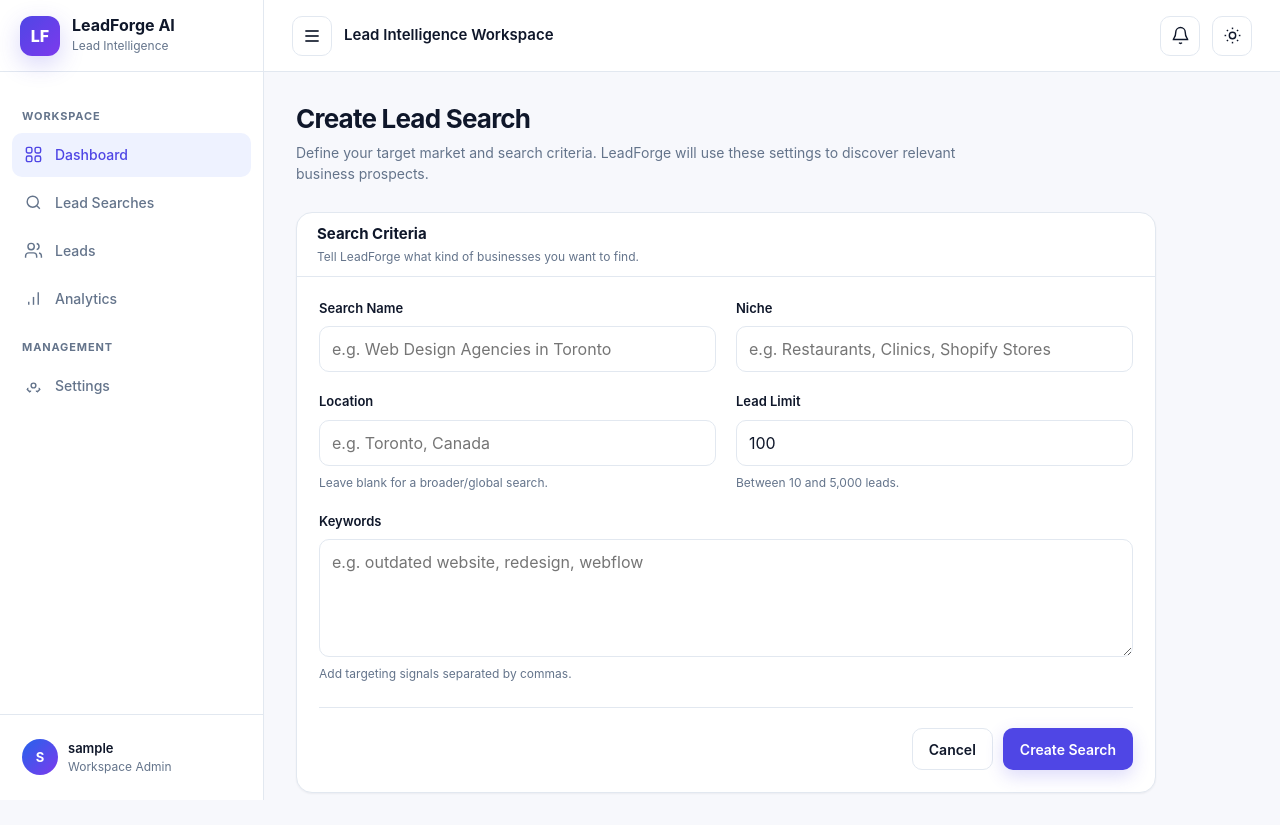
After one commit to si-joy/LeadForgeAI, a Django app: page /searches/new/ in a window 1280 px wide. The commit adds this page. Run offline with Django 5.2, Linux system fonts and the light colour scheme; the visitor is signed in with stand-in values (Sample User, id 1).

Commit message:
Add lead search creation workflow

```diff
--- a/config/urls.py
+++ b/config/urls.py
@@ -1,26 +1,20 @@
-"""
-URL configuration for config project.
-
-The `urlpatterns` list routes URLs to views. For more information please see:
-    https://docs.djangoproject.com/en/5.2/topics/http/urls/
-Examples:
-Function views
-    1. Add an import:  from my_app import views
-    2. Add a URL to urlpatterns:  path('', views.home, name='home')
-Class-based views
-    1. Add an import:  from other_app.views import Home
-    2. Add a URL to urlpatterns:  path('', Home.as_view(), name='home')
-Including another URLconf
-    1. Import the include() function: from django.urls import include, path
-    2. Add a URL to urlpatterns:  path('blog/', include('blog.urls'))
-"""
 from django.contrib import admin
-from django.urls import path
+from django.urls import include, path
 
 from searches.views import dashboard
 
 
 urlpatterns = [
     path("admin/", admin.site.urls),
-    path("", dashboard, name="dashboard"),
+
+    path(
+        "",
+        dashboard,
+        name="dashboard",
+    ),
+
+    path(
+        "searches/",
+        include("searches.urls"),
+    ),
 ]
--- /dev/null
+++ b/searches/forms.py
@@ -0,0 +1,52 @@
+from django import forms
+
+from .models import LeadSearch
+
+
+class LeadSearchForm(forms.ModelForm):
+    lead_limit = forms.IntegerField(
+        min_value=10,
+        max_value=5000,
+        initial=100,
+        help_text="Maximum number of leads to collect.",
+    )
+
+    class Meta:
+        model = LeadSearch
+
+        fields = [
+            "name",
+            "niche",
+            "location",
+            "keywords",
+        ]
+
+        widgets = {
+            "name": forms.TextInput(
+                attrs={
+                    "placeholder": "e.g. Web Design Agencies in Toronto"
+                }
+            ),
+            "niche": forms.TextInput(
+                attrs={
+                    "placeholder": "e.g. Restaurants, Clinics, Shopify Stores"
+                }
+            ),
+            "location": forms.TextInput(
+                attrs={
+                    "placeholder": "e.g. Toronto, Canada"
+                }
+            ),
+            "keywords": forms.Textarea(
+                attrs={
+                    "rows": 4,
+                    "placeholder": "e.g. outdated website, redesign, webflow",
+                }
+            ),
+        }
+
+    def __init__(self, *args, **kwargs):
+        super().__init__(*args, **kwargs)
+
+        for field in self.fields.values():
+            field.widget.attrs["class"] = "form-control"
--- a/searches/models.py
+++ b/searches/models.py
@@ -22,6 +22,10 @@
     keywords = models.TextField(
         blank=True,
         help_text="Comma-separated keywords",
+    )
+
+    lead_limit = models.PositiveIntegerField(
+        default=100,
     )
 
     status = models.CharField(
--- /dev/null
+++ b/searches/urls.py
@@ -0,0 +1,20 @@
+from django.urls import path
+
+from . import views
+
+
+app_name = "searches"
+
+
+urlpatterns = [
+    path(
+        "new/",
+        views.create_search,
+        name="create",
+    ),
+    path(
+        "<int:pk>/",
+        views.search_detail,
+        name="detail",
+    ),
+]
--- a/searches/views.py
+++ b/searches/views.py
@@ -1,9 +1,11 @@
+from django.contrib import messages
 from django.contrib.auth.decorators import login_required
 from django.db.models import Avg
-from django.shortcuts import render
+from django.shortcuts import redirect, render
 
 from leads.models import Lead
 
+from .forms import LeadSearchForm
 from .models import LeadSearch
 
 
@@ -11,13 +13,8 @@
 def dashboard(request):
     user = request.user
 
-    leads = Lead.objects.filter(
-        created_by=user,
-    )
-
-    searches = LeadSearch.objects.filter(
-        created_by=user,
-    )
+    leads = Lead.objects.filter(created_by=user)
+    searches = LeadSearch.objects.filter(created_by=user)
 
     context = {
         "total_leads": leads.count(),
@@ -30,9 +27,7 @@
         ).aggregate(
             avg=Avg("ai_score")
         )["avg"],
-        "recent_leads": leads.select_related(
-            "search"
-        )[:5],
+        "recent_leads": leads.select_related("search")[:5],
     }
 
     return render(
@@ -40,3 +35,58 @@
         "dashboard.html",
         context,
     )
+
+
+@login_required
+def create_search(request):
+    if request.method == "POST":
+        form = LeadSearchForm(request.POST)
+
+        if form.is_valid():
+            lead_search = form.save(commit=False)
+
+            lead_search.created_by = request.user
+            lead_search.status = LeadSearch.Status.DRAFT
+            lead_search.lead_limit = form.cleaned_data["lead_limit"]
+
+            lead_search.save()
+
+            messages.success(
+                request,
+                "Lead search created successfully.",
+            )
+
+            return redirect(
+                "searches:detail",
+                pk=lead_search.pk,
+            )
+
+    else:
+        form = LeadSearchForm()
+
+    return render(
+        request,
+        "searches/create.html",
+        {
+            "form": form,
+        },
+    )
+
+
+@login_required
+def search_detail(request, pk):
+    lead_search = LeadSearch.objects.filter(
+        pk=pk,
+        created_by=request.user,
+    ).first()
+
+    if not lead_search:
+        return redirect("dashboard")
+
+    return render(
+        request,
+        "searches/detail.html",
+        {
+            "lead_search": lead_search,
+        },
+    )
--- a/static/css/app.css
+++ b/static/css/app.css
@@ -673,3 +673,77 @@
     padding: 0 16px;
   }
 }
+
+.form-card {
+  max-width: 860px;
+}
+
+.form-grid {
+  display: grid;
+  grid-template-columns: repeat(2, minmax(0, 1fr));
+  gap: 20px;
+}
+
+.form-group {
+  display: grid;
+  gap: 8px;
+}
+
+.form-group-full {
+  grid-column: 1 / -1;
+}
+
+.form-label {
+  font-size: 13px;
+  font-weight: 600;
+}
+
+.form-help {
+  color: var(--color-text-muted);
+  font-size: 12px;
+}
+
+.form-control {
+  width: 100%;
+  min-height: 44px;
+  padding: 10px 12px;
+  border: 1px solid var(--color-border);
+  border-radius: 10px;
+  background: var(--color-surface);
+  color: var(--color-text);
+  outline: none;
+  transition: 150ms ease;
+}
+
+textarea.form-control {
+  resize: vertical;
+}
+
+.form-control:focus {
+  border-color: var(--color-primary);
+  box-shadow: 0 0 0 3px var(--color-primary-soft);
+}
+
+.form-error {
+  color: var(--color-danger);
+  font-size: 12px;
+}
+
+.form-actions {
+  display: flex;
+  justify-content: flex-end;
+  gap: 10px;
+  margin-top: 24px;
+  padding-top: 20px;
+  border-top: 1px solid var(--color-border);
+}
+
+@media (max-width: 700px) {
+  .form-grid {
+    grid-template-columns: 1fr;
+  }
+
+  .form-group-full {
+    grid-column: auto;
+  }
+}
--- a/templates/components/sidebar.html
+++ b/templates/components/sidebar.html
@@ -47,7 +47,7 @@
       Dashboard
     </a>
 
-    <a href="#" class="nav-item">
+    <a href="{% url 'searches:create' %}" class="nav-item">
 
       <svg
         class="nav-icon"
--- /dev/null
+++ b/templates/searches/create.html
@@ -0,0 +1,182 @@
+{% extends "layouts/dashboard.html" %}
+
+{% block title %}
+New Search | LeadForge AI
+{% endblock %}
+
+{% block content %}
+
+<div class="page-header">
+
+  <div>
+    <h1 class="page-title">
+      Create Lead Search
+    </h1>
+
+    <p class="page-description">
+      Define your target market and search criteria.
+      LeadForge will use these settings to discover
+      relevant business prospects.
+    </p>
+  </div>
+
+</div>
+
+
+<section class="card form-card">
+
+  <div class="card-header">
+
+    <div>
+      <h2 class="card-title">
+        Search Criteria
+      </h2>
+
+      <p class="card-subtitle">
+        Tell LeadForge what kind of businesses you want to find.
+      </p>
+    </div>
+
+  </div>
+
+
+  <div class="card-body">
+
+    <form method="post" novalidate>
+
+      {% csrf_token %}
+
+      <div class="form-grid">
+
+        <div class="form-group">
+
+          <label
+            class="form-label"
+            for="{{ form.name.id_for_label }}"
+          >
+            Search Name
+          </label>
+
+          {{ form.name }}
+
+          {% for error in form.name.errors %}
+            <div class="form-error">
+              {{ error }}
+            </div>
+          {% endfor %}
+
+        </div>
+
+
+        <div class="form-group">
+
+          <label
+            class="form-label"
+            for="{{ form.niche.id_for_label }}"
+          >
+            Niche
+          </label>
+
+          {{ form.niche }}
+
+          {% for error in form.niche.errors %}
+            <div class="form-error">
+              {{ error }}
+            </div>
+          {% endfor %}
+
+        </div>
+
+
+        <div class="form-group">
+
+          <label
+            class="form-label"
+            for="{{ form.location.id_for_label }}"
+          >
+            Location
+          </label>
+
+          {{ form.location }}
+
+          <div class="form-help">
+            Leave blank for a broader/global search.
+          </div>
+
+        </div>
+
+
+        <div class="form-group">
+
+          <label
+            class="form-label"
+            for="{{ form.lead_limit.id_for_label }}"
+          >
+            Lead Limit
+          </label>
+
+          {{ form.lead_limit }}
+
+          <div class="form-help">
+            Between 10 and 5,000 leads.
+          </div>
+
+        </div>
+
+
+        <div class="form-group form-group-full">
+
+          <label
+            class="form-label"
+            for="{{ form.keywords.id_for_label }}"
+          >
+            Keywords
+          </label>
+
+          {{ form.keywords }}
+
+          <div class="form-help">
+            Add targeting signals separated by commas.
+          </div>
+
+        </div>
+
+      </div>
+
+
+      {% if form.non_field_errors %}
+
+        {% for error in form.non_field_errors %}
+          <div class="form-error">
+            {{ error }}
+          </div>
+        {% endfor %}
+
+      {% endif %}
+
+
+      <div class="form-actions">
+
+        <a
+          href="{% url 'dashboard' %}"
+          class="btn btn-secondary"
+        >
+          Cancel
+        </a>
+
+        <button
+          type="submit"
+          class="btn btn-primary"
+        >
+          Create Search
+        </button>
+
+      </div>
+
+    </form>
+
+  </div>
+
+</section>
+
+{% endblock %}
```
Also changed, not shown: templates/dashboard.html (+5 -2 lines), templates/searches/detail.html (added, +106 -0 lines), searches/migrations/0002_leadsearch_lead_limit.py (added).
